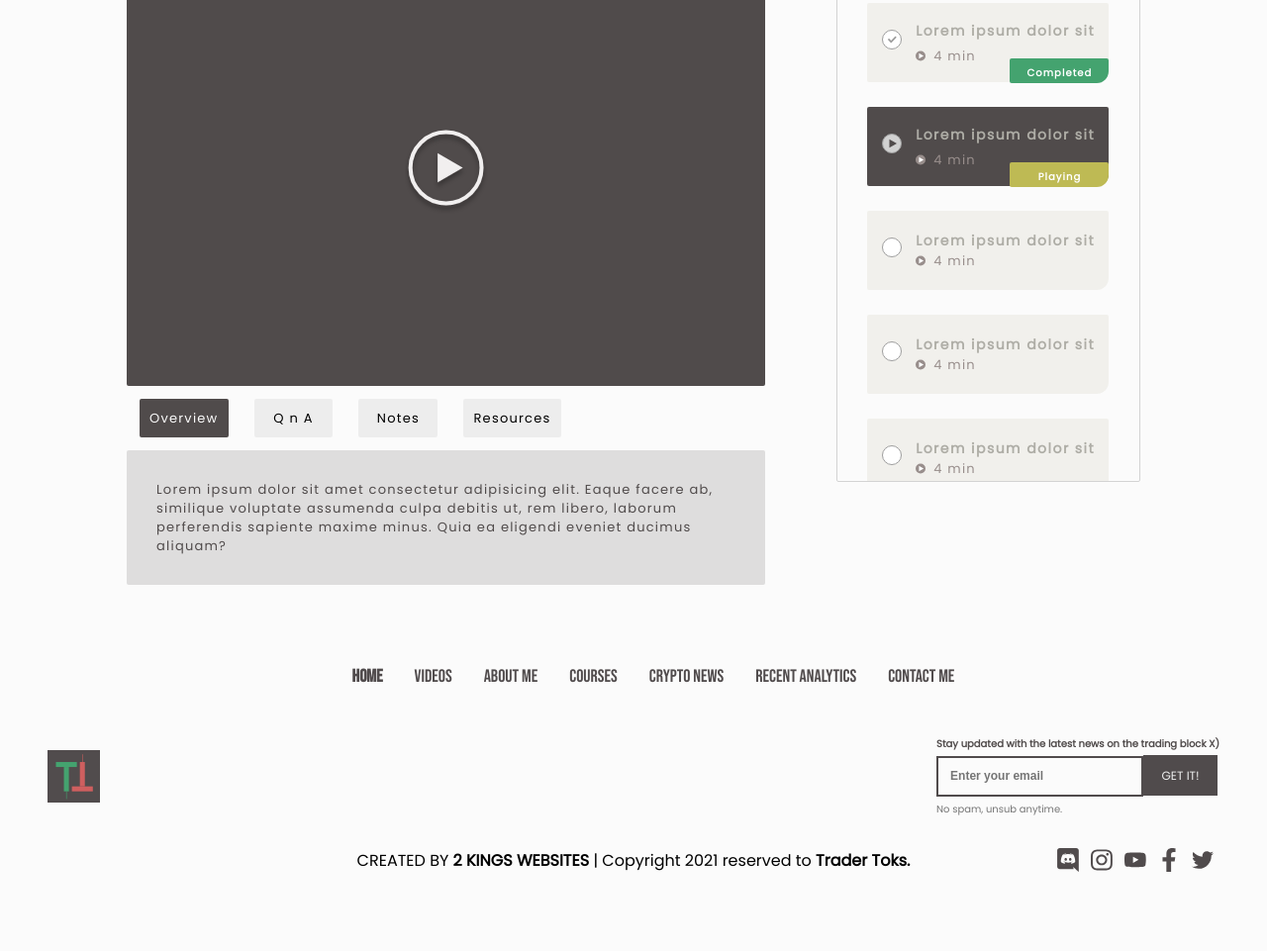
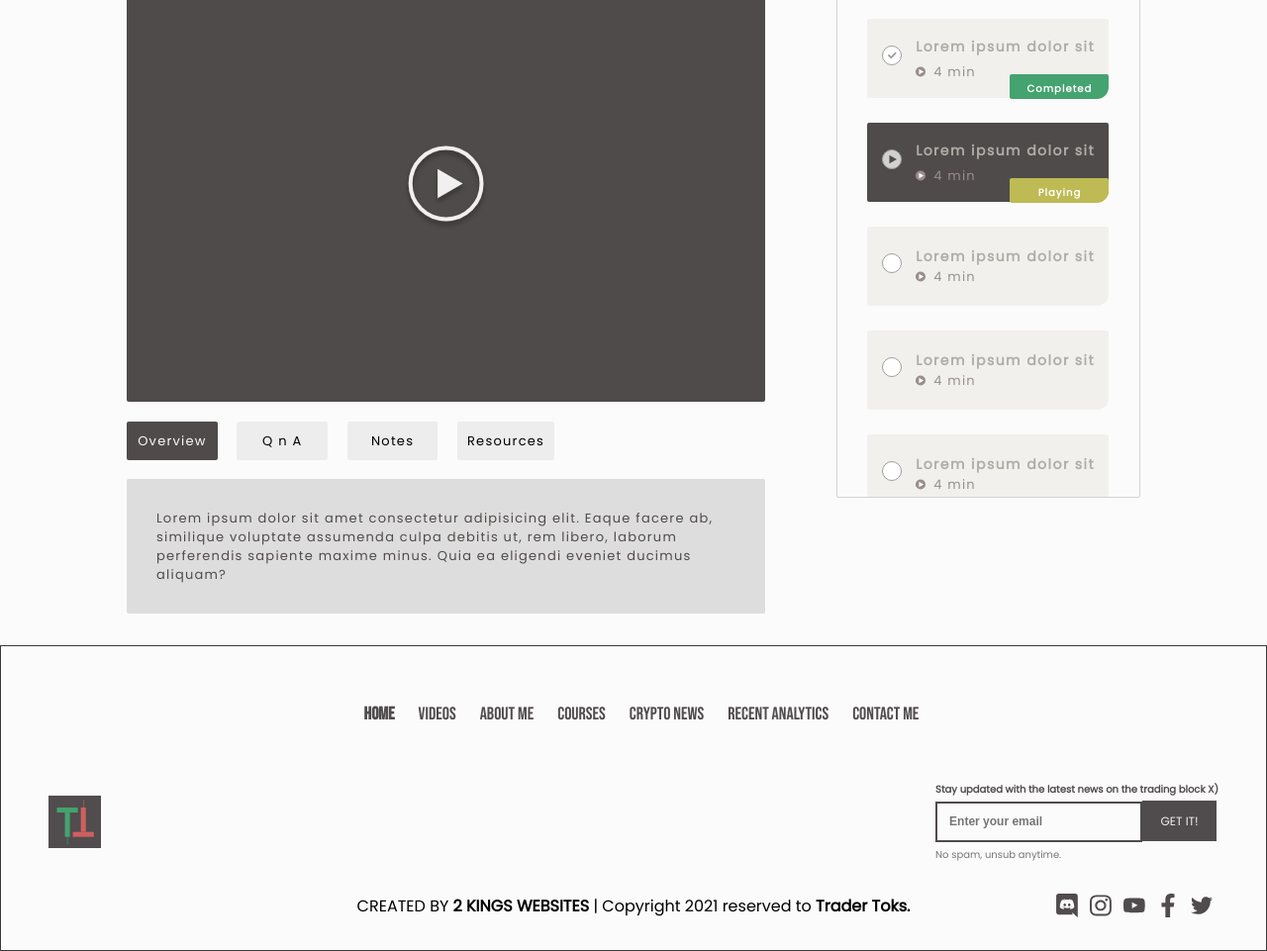
Before and after one commit to Aymendz46/tradertoks-frontend, a plain HTML site: page videos.html in a window 1280 px wide. Shown: the part 238-1199 px from the top of the page at 99% size. Before the commit the page ends 1152 px from the top, so only its background shows below. Drawn offline with nearby package versions, Linux system fonts and the light colour scheme.

Commit message:
Fixed footer not having a border, and the huge empty bottom, fixed space between tabs and the container from the left (it was due to a margin in the li element, line 123)

```diff
--- a/index.css
+++ b/index.css
@@ -2,6 +2,7 @@
 @import url('https://fonts.googleapis.com/icon?family=Material+Icons');
 @import url('https://fonts.googleapis.com/css2?family=Bebas+Neue&display=swap');
 @import url('https://fonts.googleapis.com/css2?family=Ropa+Sans&display=swap');
+
 * {
     box-sizing: border-box;
     margin: 0;
@@ -485,9 +486,21 @@ img {
         Footer
 --------------------*/
 
+/* Footer fix */
+
+.mainn
+{
+	min-height: 100vh;
+}
+
 footer {
-    margin: 2em 1em;
     text-align: center;
+    border: 1.8px solid #3B3B3B;
+}
+
+footer .ft-cont
+{
+	margin: 2em 1em;
 }
 
 footer ul {
--- a/video.css
+++ b/video.css
@@ -122,7 +122,7 @@ nav {
 
 li {
     list-style: none;
-    margin: 1em;
+    margin: 1.5em 1.5em 1.5em 0em;
 }
 
 
@@ -644,9 +644,20 @@ main .videos-list {
         Footer
 --------------------*/
 
+
+.mainn
+{
+    min-height: 100vh;
+}
+
 footer {
+    text-align: center;
+    border: 1.8px solid #3B3B3B;
+}
+
+footer .ft-cont
+{
     margin: 2em 1em;
-    text-align: center;
 }
 
 footer ul {
--- a/videos.html
+++ b/videos.html
@@ -10,13 +10,14 @@
 </head>
 
 <body>
+    <div class="mainn">
         <header>
             <a href="index.html"><img src="./imgs/Logo.svg" class="logo-link"></a>
             <nav class="inactive">
                 <!--div class="overlay"></div-->
                 <ul class="links">
-                <li><a href="#" class="active">Home</a></li>
-                <li><a href="#">Videos</a></li>
+                    <li><a href="./index.html" class="active">Home</a></li>
+                    <li><a href="./videos.html">Videos</a></li>
                     <li><a href="#">About Me</a></li>
                     <li><a href="#">Courses</a></li>
                     <li><a href="#">Crypto News</a></li>
@@ -263,11 +264,12 @@
 
             </div>
         </main>
-
+    </div>
     <footer>
+        <div class="ft-cont">
             <ul>
-            <li><a href="#" class="active">Home</a></li>
-            <li><a href="#">Videos</a></li>
+                <li><a href="./index.html" class="active">Home</a></li>
+                <li><a href="./videos.html">Videos</a></li>
                 <li><a href="#">About Me</a></li>
                 <li><a href="#">Courses</a></li>
                 <li><a href="#">Crypto News</a></li>
@@ -281,7 +283,6 @@
                     <input type="email" name="email_add" placeholder="Enter your email"><button class="email-btn">GET IT!</button>
                     <p class="no-spam">No spam, unsub anytime.</p>
                 </div>
-
             </div>
             <div class="end-footer">
                 <div></div>
@@ -293,7 +294,7 @@
                     <img src="./imgs/FB.svg">
                     <img src="./imgs/Twitter.svg">
                 </div>
-
+            </div>
         </div>
     </footer>
 
```
Also changed, not shown: index.html (+8 -6 lines). Lines whose indentation alone changed are shown as unchanged.
